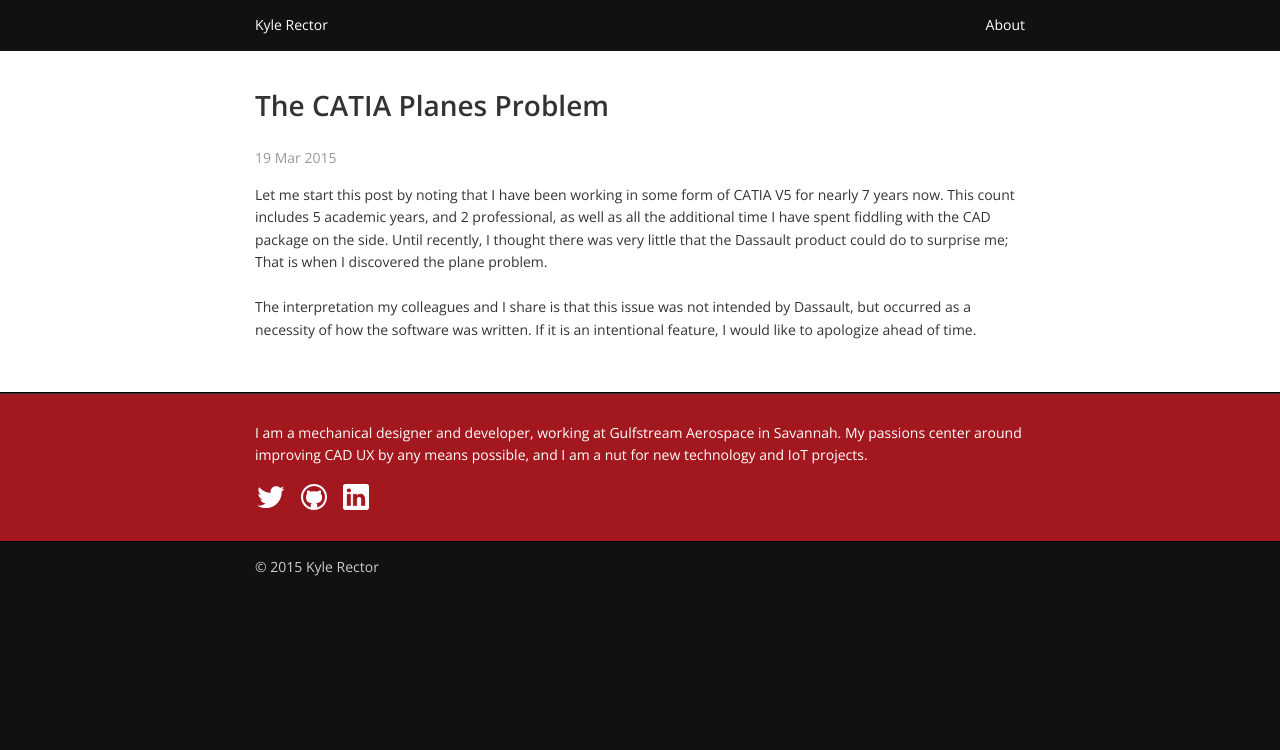
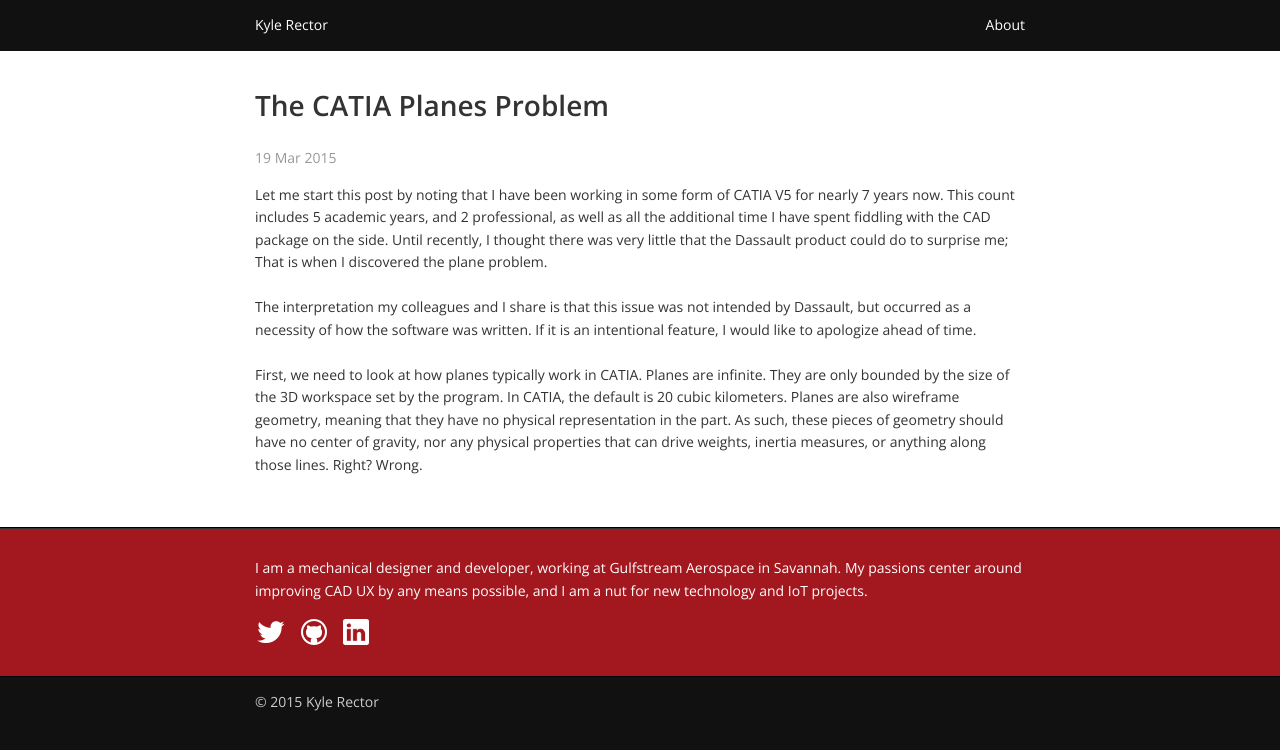
Before and after one commit to KyleARector/KyleARector.github.io, a Jekyll site: the page built from _posts/2015-03-19-catia_planes.md, in a window 1280 px wide. Shown: the top 750 px of the page. Built offline with Jekyll 4.4.1, drawn with Linux system fonts in a browser that asks for light colours.

Commit message:
Post 3 Test 3

```diff
--- a/_posts/2015-03-19-catia_planes.md
+++ b/_posts/2015-03-19-catia_planes.md
@@ -9,4 +9,6 @@
 <br/><br/>
 The interpretation my colleagues and I share is that this issue was not intended by Dassault, but occurred as a necessity of how the software was written. If it is an intentional feature, I would like to apologize ahead of time.
 <br/><br/>
+First, we need to look at how planes typically work in CATIA. Planes are infinite. They are only bounded by the size of the 3D workspace set by the program. In CATIA, the default is 20 cubic kilometers. Planes are also wireframe geometry, meaning that they have no physical representation in the part. As such, these pieces of geometry should have no center of gravity, nor any physical properties that can drive weights, inertia measures, or anything along those lines. Right? Wrong.
+<br/><br/>
 </p>
```
